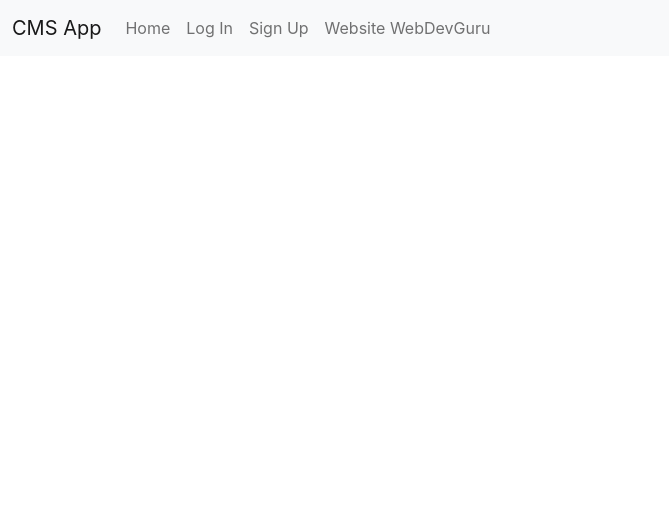
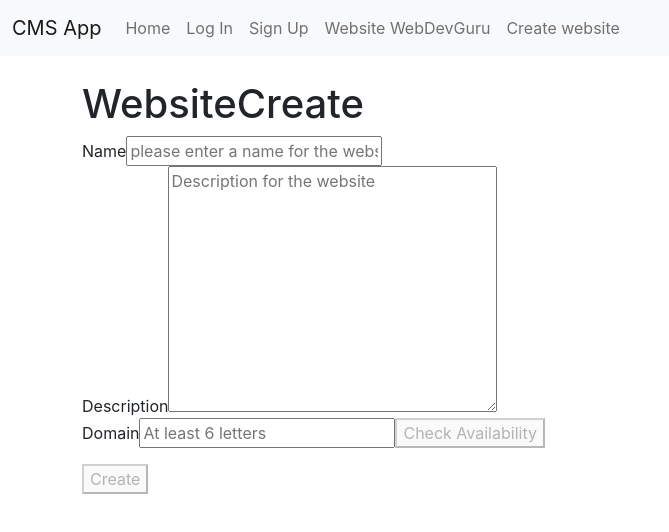
Before and after one commit to anas029/CMS_FE, a React (Create React App) app: page /create in a window 1280 px wide. Shown: the top 532 px of the page, without its empty margins (0-669 px from the left). Built offline with nearby package versions, Linux system fonts and the light colour scheme; no server answers.

Commit message:
@anas029 add create website - availabilty checker - submittion

```diff
--- a/src/App.js
+++ b/src/App.js
@@ -7,6 +7,7 @@ import ForgotPassword from './components/ForgotPassword';
 import Profile from './components/Profile';
 import axios from 'axios';
 import Website from './website/Website'
+import WebsiteCreate from './admin/WebsiteCreate';
 
 function App() {
   const [currentUser, setCurrentUser] = useState(null);
@@ -18,7 +19,7 @@ function App() {
           const data = {
             idToken,
           };
-          axios.post('auth/user', data).then((response) => {
+          axios.post('http://localhost:4000/auth/user', data).then((response) => {
             const updatedUser = response.data.user;
             setCurrentUser(updatedUser);
           })
@@ -35,7 +36,7 @@ function App() {
   const signOut = () => {
     auth.signOut()
       .then((response) => {
-        axios.get('auth/signout').then((response) => {
+        axios.get('http://localhost:4000/auth/signout').then((response) => {
           console.log(response);
           setCurrentUser(null);
         })
@@ -100,6 +101,11 @@ function App() {
                   Website WebDevGuru
                 </Link>
               </li>
+              <li className="nav-item">
+                <Link className="nav-link" to="/Create">
+                  Create website
+                </Link>
+              </li>
             </ul>
           </div>
         </div>
@@ -114,6 +120,7 @@ function App() {
           <Route path="/profile" element={<Profile currentUser={currentUser} />} />
           <Route path="/website/:websiteDomain/:path" element={<Website />} />
           <Route path="/website/:websiteDomain/*" element={<Website />} />
+          <Route path="/create" element={<WebsiteCreate />} />
         </Routes>
       </div>
     </Router>
--- a/src/admin/WebsiteCreate.js
+++ b/src/admin/WebsiteCreate.js
@@ -1,33 +1,72 @@
+import Axios from "axios"
 import { useEffect, useState } from "react"
 
 export default function WebsiteCreate(props) {
     const [website, setWebsite] = useState({ owner: '642fc27dd811361ceea76e0d' })
+    const [availStatus, setAvailStatus] = useState('')
+    const [isAvailable, setIsAvailable] = useState(false)
+
     const handleChange = (event) => {
         const key = event.target.name
         const value = event.target.value
         const newWebsite = { ...website }
-        if ((!key === 'domain') || (key === 'domain' && /[a-zA-Z]/g.test(value.at(-1))))
+        console.log(value);
+        if (key === 'domain' && /^[A-Za-z]*$/.test(value)) {
+            setIsAvailable(false)
+            setAvailStatus('')
             newWebsite[key] = value
+        } else if (key !== 'domain') {
+            newWebsite[key] = value
+        }
         // console.log(/[a-zA-Z]/g.test(value.at(-1)))
         setWebsite(newWebsite)
         console.log(website);
     }
+    const checkAvailable = () => {
+        Axios.get(`http://localhost:4000/website/domain?domain=${website.domain}`)
+            .then(response => {
+                if (response.data) {
+                    console.log('Unavailable')
+                    setAvailStatus('Unavailable')
+                    setIsAvailable(false)
+                }
+                else {
+                    setAvailStatus('Available')
+                    console.log('Available')
+                    setIsAvailable(true)
+                }
+            })
+            .catch(error => { console.log(error.message) })
+    }
+    const handleSubmit = (event) => {
+        event.preventDefault()
+        console.log('submit')
+        checkAvailable()
+        if (isAvailable) {
+            Axios.post('http://localhost:4000/website', website)
+                .then(res => console.log(res))
+                .catch(error => console.log(error))
+        }
+    }
     return (
         <div>
             <h1>WebsiteCreate</h1>
-            <form onSubmit={() => console.log('submit')}>
+            <form onSubmit={handleSubmit}>
                 <div>
                     <label htmlFor="name">Name</label>
-                    <input type="text" name="name" onChange={handleChange} placeholder="please enter a name for the website" />
+                    <input type="text" name="name" required value={website.name ? website.name : ''} onChange={handleChange} placeholder="please enter a name for the website" />
                 </div>
                 <div>
                     <label htmlFor="description">Description</label>
-                    <input type="text" name="description" onChange={handleChange} placeholder="Description for the website" />
+                    <textarea name="description" required value={website.description ? website.description : ''} onChange={handleChange} placeholder="Description for the website" cols="30" rows="10" />
                 </div>
                 <div>
                     <label htmlFor="domain">Domain</label>
-                    <input type="text" name="domain" onChange={handleChange} placeholder="Domain for the website" />
+                    <input type="text" name="domain" required value={website.domain ? website.domain : ''} onChange={handleChange} placeholder="At least 6 letters" />
+                    <button type="button" onClick={checkAvailable} disabled={(website.domain && website.domain.length) > 5 ? false : true}>Check Availability</button>
+                    <p>{availStatus}</p>
                 </div>
+                <button disabled={isAvailable ? false : true}>Create</button>
             </form>
         </div>
     )
--- a/src/components/SocialLogin.js
+++ b/src/components/SocialLogin.js
@@ -79,7 +79,7 @@ const SocialLogin = () => {
             lastName,
             avatarURL
           };
-          axios.post('auth/signin', data).then(async (response) => {
+          axios.post(' http://localhost:4000/auth/signin', data).then(async (response) => {
             console.log(response);
             await auth.currentUser.getIdToken(true);
             console.log("Navigating to profile...");
--- a/src/website/Main.js
+++ b/src/website/Main.js
@@ -10,7 +10,7 @@ export default function Main(props) {
     const loadMain = (path = props.path) => {
         Axios.get(`http://localhost:4000/page/main?id=${props.websiteId}&path=${path}`)
             .then(response => {
-                if (!response.data)
+                if (path !== 'index' && !response.data)
                     loadMain('index')
                 else
                     setMain(response.data.content)
```
